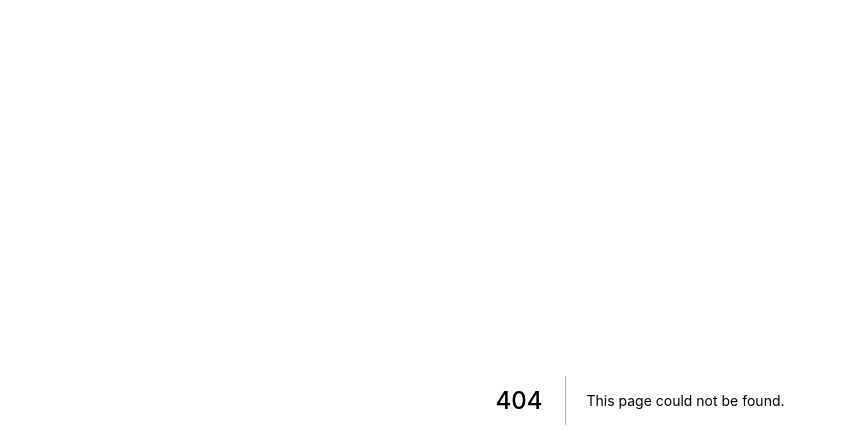
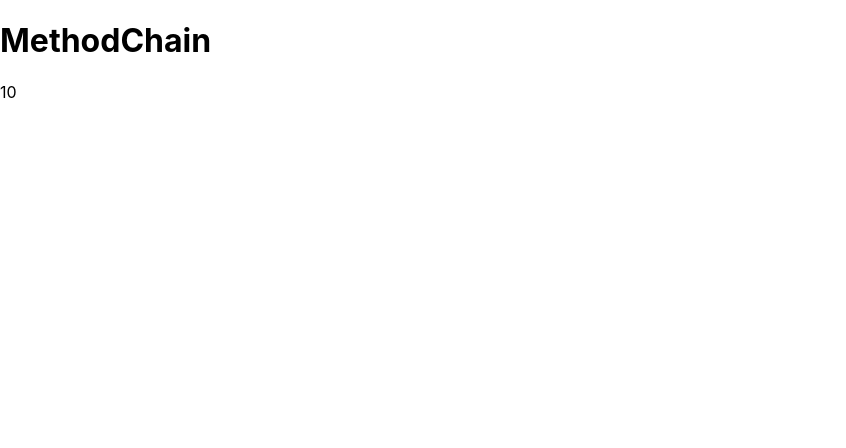
Before and after one commit to masasami/next-sample, a Next.js app: page /method-chain in a window 1280 px wide. Before the commit this address had no page. Shown: the top 448 px of the page, without its empty margins (0-846 px from the left). Built offline with nearby package versions, Linux system fonts and the light colour scheme.

Commit message:
メソッドチェーンのサンプル

```diff
--- /dev/null
+++ b/pages/method-chain.tsx
@@ -0,0 +1,40 @@
+import { FC } from 'react'
+
+interface MyObject {
+  value: number
+  method1: () => MyObject
+  method2: () => MyObject
+  method3: () => MyObject
+  method4: () => MyObject
+}
+
+const MethodChain: FC = () => {
+  const myObject: MyObject = {
+    value: 0,
+    method1: function () {
+      this.value += 1
+      return this
+    },
+    method2: function () {
+      this.value += 2
+      return this
+    },
+    method3: function () {
+      this.value += 3
+      return this
+    },
+    method4: function () {
+      this.value += 4
+      return this
+    },
+  }
+
+  return (
+    <div>
+      <h1>MethodChain</h1>
+      <p>{myObject.method1().method2().method3().method4().value}</p>
+    </div>
+  )
+}
+
+export default MethodChain
```
